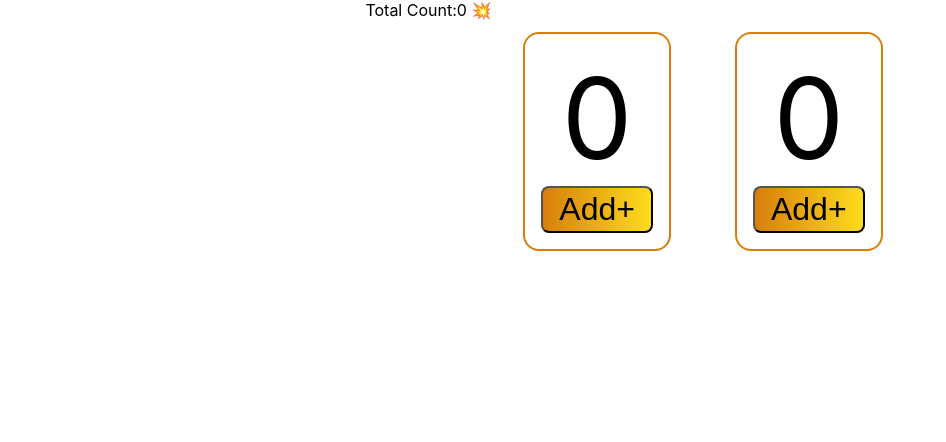
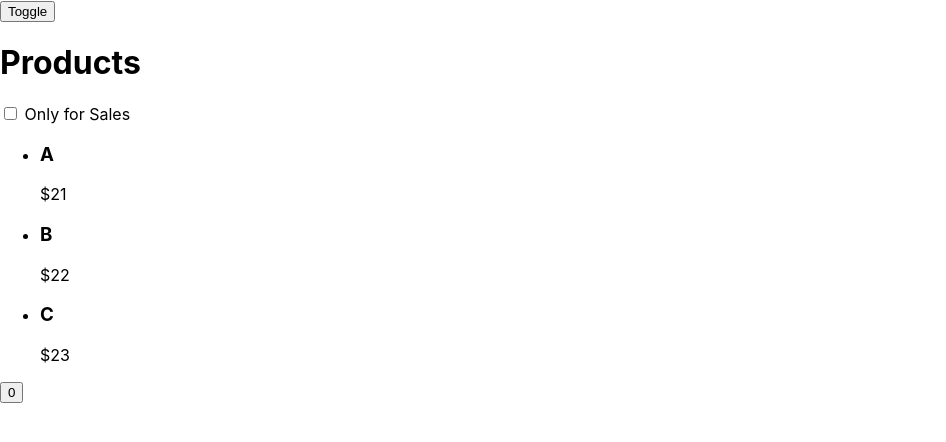
Before and after one commit to nzwgkim/find-keyword, a React (Create React App) app: page / in a window 1280 px wide. Shown: the top 442 px of the page, without its empty margins (0-946 px from the left). Built offline with nearby package versions, Linux system fonts and the light colour scheme.

Commit message:
Sale project

```diff
--- /dev/null
+++ b/public/data/products.json
@@ -0,0 +1,17 @@
+[
+    {
+        "name":"A",
+        "price":"$21",
+        "id":"11"
+    },
+    {
+        "name":"B",
+        "price":"$22",
+        "id":"12"
+    },
+    {
+        "name":"C",
+        "price":"$23",
+        "id":"13"
+    }
+]
--- /dev/null
+++ b/src/AppProducts.jsx
@@ -0,0 +1,15 @@
+import React, { useState } from 'react'
+import Products from './component/Products';
+
+export default function AppProducts() {
+    const [showProduct, setShowProduct] = useState(true);
+    const handleOnClick = () => {
+        setShowProduct(!showProduct);
+    }
+    return (
+        <div className='container'>
+            <button onClick={handleOnClick}>Toggle</button>
+            {showProduct && <Products />}
+        </div>
+    )
+}
--- /dev/null
+++ b/src/component/Products.jsx
@@ -0,0 +1,46 @@
+import React, { useEffect, useState } from 'react'
+
+function Products() {
+    const [count, setCount] = useState(0);
+    const [products, setProducts] = useState([]);
+    const [checked, setChecked] = useState(false);
+    const SALES = 'data/saleProducts.json';
+    const NORMALS = 'data/products.json';
+
+    useEffect(() => {
+        fetch(checked?
+            SALES:NORMALS)
+            .then(res => res.json())
+            .then(data => {
+                setProducts(data);
+                // console.log(products);
+            });
+        return () => { console.log('💦') }
+    }, [checked]);
+
+    return (
+        <div>
+            <h1>Products</h1>
+            <input
+                type="checkbox"
+                id="checkbox"
+                value={checked}
+                onChange={() => setChecked(!checked)}
+            />
+            <label htmlFor="checkbox"> Only for Sales</label>
+            <ul>
+                {products.map(product => {
+                    return <li key={product.id}>
+                        <article>
+                            <h3>{product.name}</h3>
+                            <p>{product.price}</p>
+                        </article>
+                    </li>;
+                })}
+            </ul>
+            <button onClick={() => setCount(count + 1)}>{count}</button>
+        </div>
+    )
+}
+
+export default Products
--- a/src/index.js
+++ b/src/index.js
@@ -3,11 +3,12 @@ import ReactDOM from 'react-dom/client';
 import './index.css';
 // import App from './App';
 import reportWebVitals from './reportWebVitals';
-import AppCounter from './AppCounter';
+// import AppCounter from './AppCounter';
+import AppProducts from './AppProducts';
 
 const root = ReactDOM.createRoot(document.getElementById('root'));
 root.render(
-    <AppCounter />
+    <AppProducts />
 );
 
 // If you want to start measuring performance in your app, pass a function
```
Also changed, not shown: public/data/saleProducts.json (added, +17 -0 lines).
